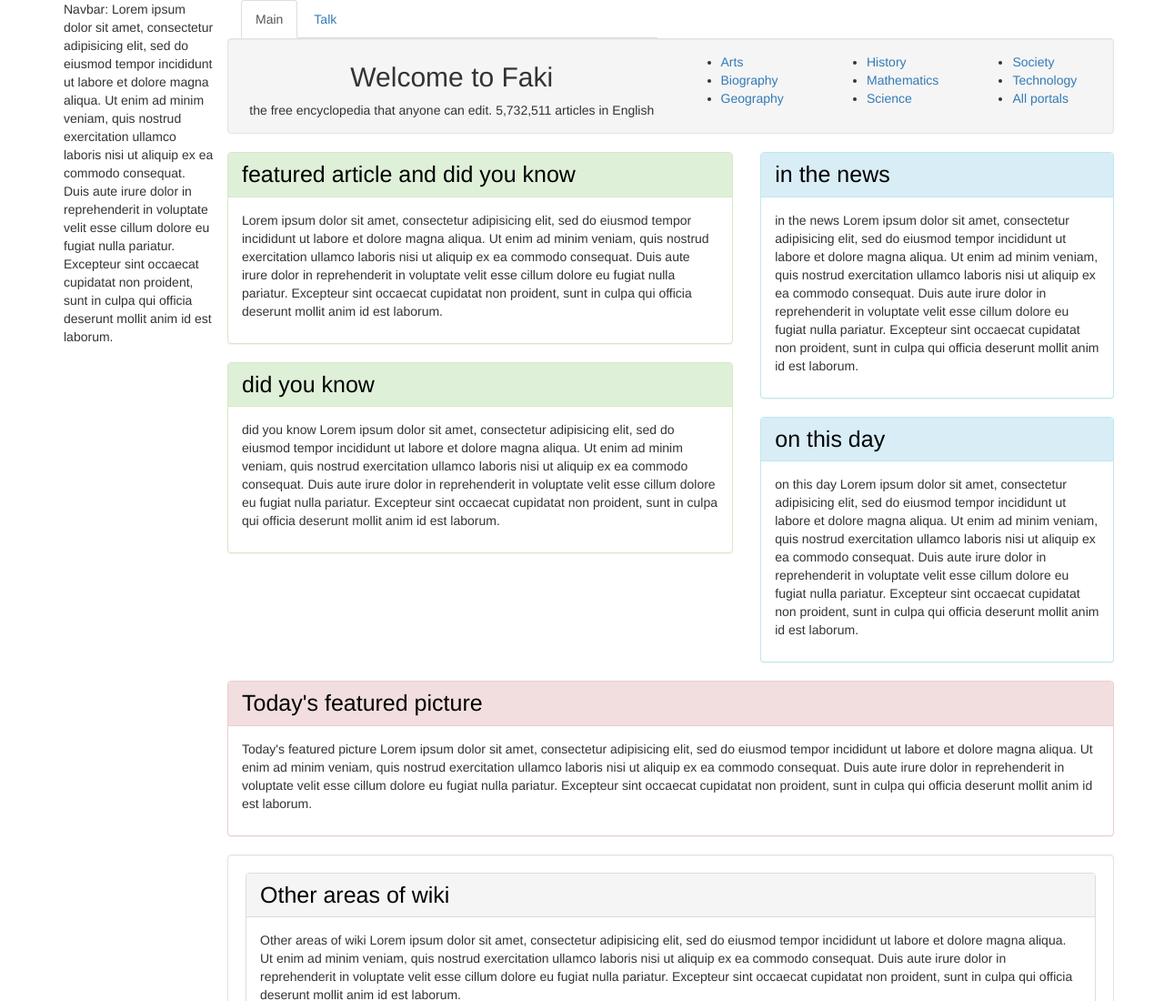
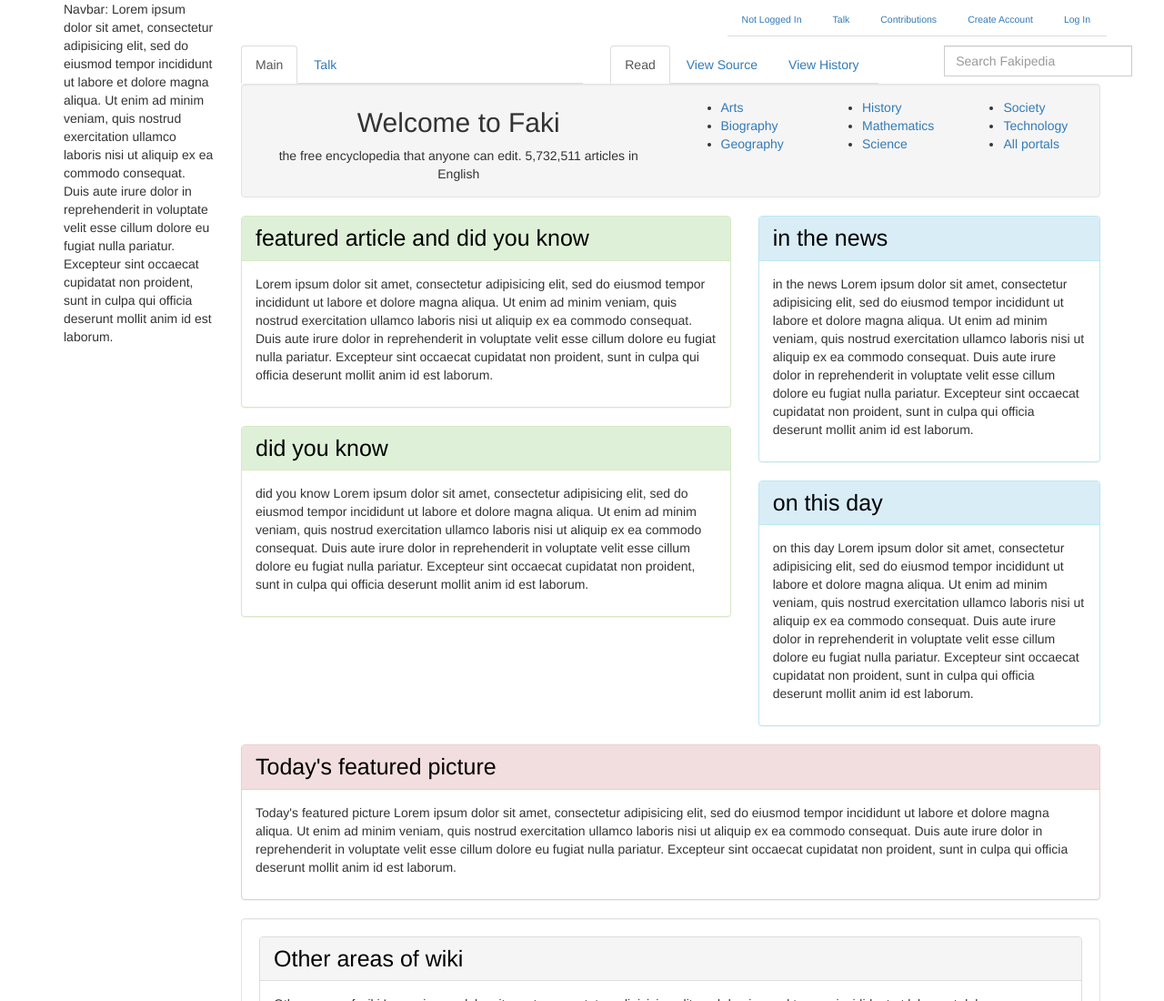
Before and after one commit to skillitzimberg/wikipedia, a plain HTML site: page index.html in a window 1280 px wide. Shown: the top 1100 px of the page at 91% size. Drawn offline with Linux system fonts and the light colour scheme.

Commit message:
add top right tabs, search bar, and login panel

```diff
--- a/css/master.css
+++ b/css/master.css
@@ -19,3 +19,19 @@ ul.wellinks {
   text-align: center;
   margin-bottom: 10px;
 }
+
+#loginarea {
+  position: absolute;
+  top: 0.33em;
+  right: 0.75em;
+  z-index: 100;
+  font-size: 0.75em;
+}
+ #firstrow {
+   margin-top: 50px;
+ }
+
+ #searchbar {
+   text-align: left;
+   left: 3em;
+ }
--- a/index.html
+++ b/index.html
@@ -15,13 +15,37 @@
 
         <div class="col-xs-10">
           <div class="row">
-            <div class="col-xs-6" name='search and login pre-header'>
+            <div class="col-xs-5.5" id="loginarea">
+              <ul class="nav nav-tabs">
+                <li id='dropme'><a href="#">Not Logged In</a></li>
+                <li><a href="#">Talk</a></li>
+                <li><a href="#">Contributions</a></li>
+                <li><a href="#">Create Account</a></li>
+                <li><a href="#">Log In</a></li>
+              </ul>
+            </div>
+          </div>
+
+          <div class="row" id='firstrow'>
+            <div class="col-xs-5" name='search and login pre-header'>
                 <ul class="nav nav-tabs">
                   <li role='presentation' class="active"><a href="#">Main</a></li>
                   <li><a href="#">Talk</a></li>
                 </ul>
             </div>
-
+            <div class="col-xs-4" name='search and login pre-header'>
+                <ul class="nav nav-tabs">
+                  <li role='presentation' class="active"><a href="#">Read</a></li>
+                  <li><a href="#">View Source</a></li>
+                  <li><a href="#">View History</a></li>
+                </ul>
+            </div>
+            <div class="col-xs-3" name='search and login pre-header'>
+              <div class="input-group">
+                <input id='searchbar' type="text" class="form-control" placeholder="Search Fakipedia" aria-describedby="basic-addon2">
+              </div>
+            </div>
+          </div>
             <div class="col-xs-12" name='header'>
               <div class="row well" id="wellcome">
                 <div class="col-xs-6 welcometext">
```
